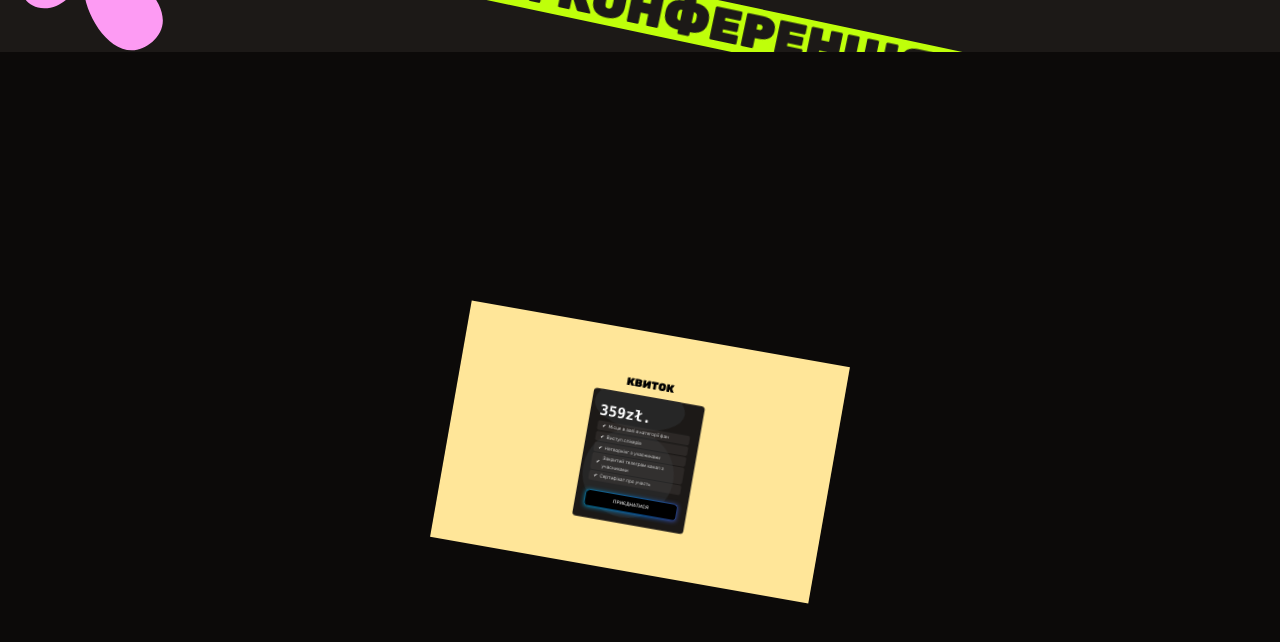
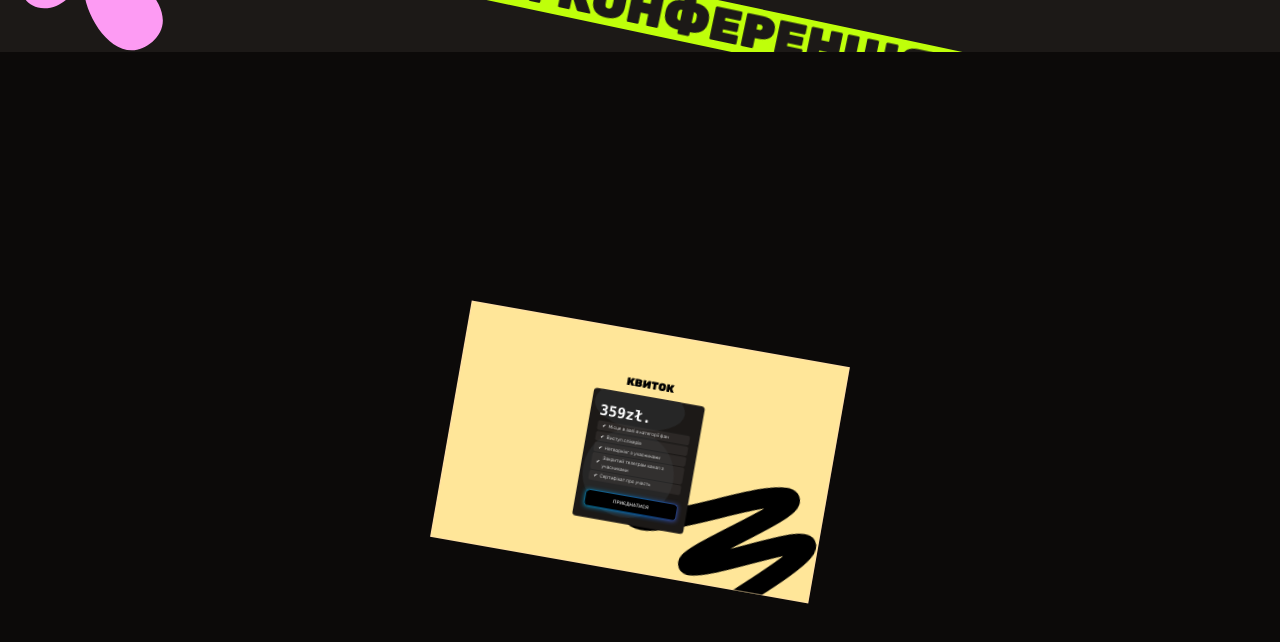
Before and after one commit to serhiihaniuk/nailmoment_next, a Next.js app: page / in a window 1280 px wide. Shown: the part 748-1390 px from the top of the page. Built offline with nearby package versions, Linux system fonts and the light colour scheme.

Commit message:
add path

```diff
--- a/src/app/page.tsx
+++ b/src/app/page.tsx
@@ -1,6 +1,7 @@
 "use client";
 import { Card, TicketType } from "@/entities/ui/card";
 import { Flower, Flower2, Flower3 } from "@/shared/assets/flower";
+import AnimatedSVG from "@/shared/assets/path";
 import { Wave } from "@/shared/assets/wave";
 import { FlipText } from "@/shared/ui/flip-link";
 import Marquee from "@/shared/ui/marquee";
@@ -120,6 +121,9 @@ export default function Home() {
           <div className="absolute md:hidden rotate-180 top-0 left-0 w-full flex flex-col justify-end overflow-hidden z-20">
             <Wave />
           </div>
+          <div className="absolute h-full rotate-180 w-full bottom-0 left-0 border border-red-200 overflow-hidden z-20">
+            <AnimatedSVG />
+          </div>
         </Section>
         <Section
           className="relative flex gap-5 overflow-hidden flex-col justify-start pt-12 items-center bg-cyan-500"
--- /dev/null
+++ b/src/shared/assets/path.tsx
@@ -0,0 +1,51 @@
+import React, { useEffect } from "react";
+import { motion, useScroll, useSpring, useTransform } from "framer-motion";
+
+const AnimatedSVG = () => {
+  const ref = React.useRef<HTMLDivElement>(null);
+  const { scrollYProgress } = useScroll({
+    target: ref,
+    offset: ["start end", "end end"],
+  });
+
+  useEffect(() => {
+    const unsubscribe = scrollYProgress.onChange((value) => {
+      console.log("scrollYProgress:", value);
+    });
+
+    // Cleanup the listener when the component unmounts
+    return () => unsubscribe();
+  }, [scrollYProgress]);
+
+  const smoothProgress = useSpring(scrollYProgress, {
+    stiffness: 30,
+    damping: 30,
+    restDelta: 0.001,
+  });
+
+  const pathLength = useTransform(smoothProgress, [0.3, 0.8], [0, 1]);
+
+  return (
+    <div ref={ref} className="w-full h-full">
+      <motion.svg
+        xmlns="http://www.w3.org/2000/svg"
+        viewBox="0 0 598 334"
+        initial="hidden"
+        animate="visible"
+      >
+        <motion.path
+          d="M-304,17 C-304,17 -54.319000244140625,-178.7729949951172 20,-154 C53,-143 -97,-38 -190,68 C-243.6840057373047,129.18800354003906 0,-75 156,-82 C204,-82 48,32 21,78 C-6,124 162,22 192,26 C222,30 19,152 61,156 C103,160 249,69 287,84 C305.0069885253906,94.42500305175781 270.0190124511719,122.81500244140625 253.54400634765625,137.67100524902344"
+          stroke="#000000"
+          strokeWidth="31"
+          strokeLinecap="round"
+          strokeLinejoin="round"
+          fill="none"
+          style={{ pathLength: pathLength }}
+          custom={0}
+        />
+      </motion.svg>
+    </div>
+  );
+};
+
+export default AnimatedSVG;
```
